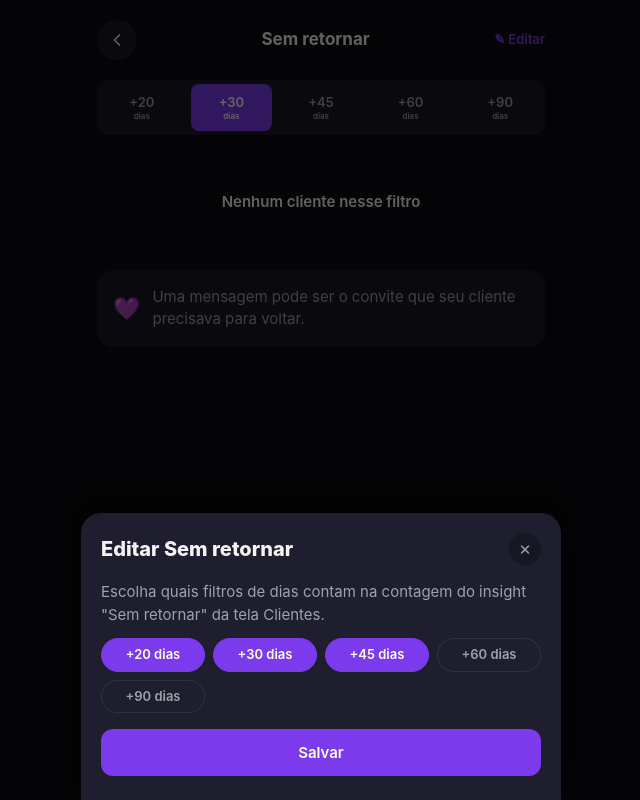
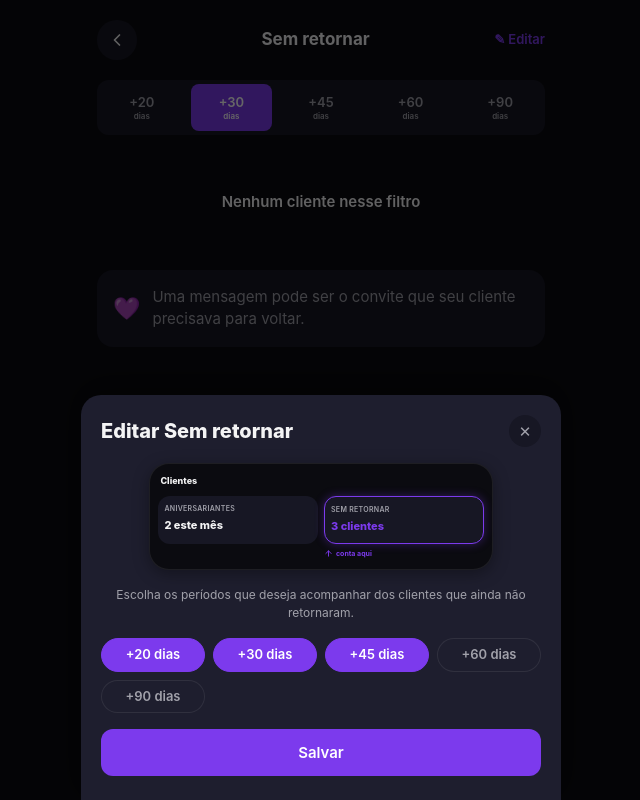
Before and after one commit to vhramalho/agenda-v3, a plain HTML site: page sem-retornar.html in a window 1280 px wide. Both pictures are taken after a click on the link "✎ Editar". Shown: the whole page, without its empty margins (319-959 px from the left). Drawn offline with Linux system fonts and the light colour scheme.

Commit message:
Sem retornar: substitui texto do modal por miniatura visual da tela Clientes com card Sem retornar destacado

```diff
--- a/sem-retornar.html
+++ b/sem-retornar.html
@@ -42,7 +42,28 @@
     <div class="modal-overlay is-hidden" id="modal-editar-semretornar">
       <div class="modal-sheet">
         <div class="modal-sheet__header"><p class="modal-sheet__title">Editar Sem retornar</p><button class="modal-close">✕</button></div>
-        <p class="text-secondary" style="margin-bottom:var(--space-3);">Escolha quais filtros de dias contam na contagem do insight "Sem retornar" da tela Clientes.</p>
+
+        <!-- Miniatura da tela Clientes com Sem retornar destacado -->
+        <div style="width:78%;margin:0 auto var(--space-4);background:var(--bg);border-radius:var(--radius-xl);border:1.5px solid var(--border);padding:10px 8px 10px;box-shadow:var(--shadow-card);">
+          <p style="font-weight:800;font-size:9px;color:var(--text);margin-bottom:8px;padding:0 2px;">Clientes</p>
+          <div style="display:grid;grid-template-columns:1fr 1fr;gap:6px;margin-bottom:5px;">
+            <div style="background:var(--card);border-radius:var(--radius-md);padding:8px 6px;">
+              <p style="font-size:7px;color:var(--text-secondary);margin-bottom:3px;font-weight:600;text-transform:uppercase;letter-spacing:.3px;">Aniversariantes</p>
+              <p style="font-size:11px;font-weight:800;color:var(--text);">2 este mês</p>
+            </div>
+            <div style="background:var(--card);border-radius:var(--radius-md);padding:8px 6px;border:1.5px solid var(--primary);box-shadow:0 0 10px rgba(124,58,237,0.35);">
+              <p style="font-size:7px;color:var(--text-secondary);margin-bottom:3px;font-weight:600;text-transform:uppercase;letter-spacing:.3px;">Sem retornar</p>
+              <p style="font-size:11px;font-weight:800;color:var(--primary);">3 clientes</p>
+            </div>
+          </div>
+          <div style="padding-left:calc(50% + 3px);display:flex;align-items:center;gap:3px;">
+            <svg width="9" height="9" viewBox="0 0 24 24" fill="none" stroke="var(--primary)" stroke-width="2.5" stroke-linecap="round" stroke-linejoin="round"><path d="M12 19V5M5 12l7-7 7 7"/></svg>
+            <span style="font-size:7px;color:var(--primary);font-weight:700;">conta aqui</span>
+          </div>
+        </div>
+
+        <p class="text-secondary" style="font-size:var(--text-xs);text-align:center;margin-bottom:var(--space-4);">Escolha os períodos que deseja acompanhar dos clientes que ainda não retornaram.</p>
+
         <div class="chip-group" data-chips="multi" id="js-editar-semretornar-buckets">
           <span class="chip" data-dias="20">+20 dias</span>
           <span class="chip" data-dias="30">+30 dias</span>
```
